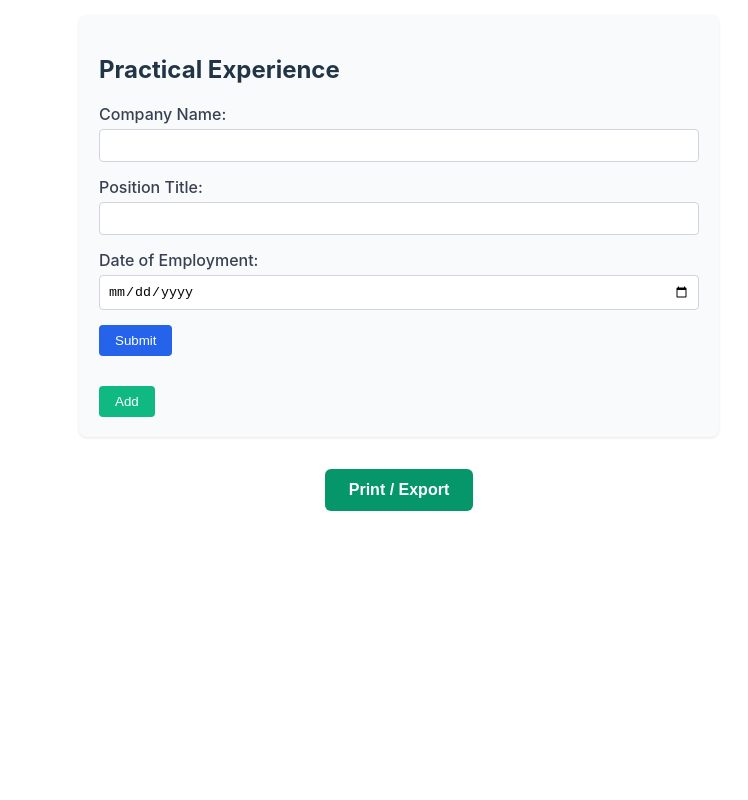
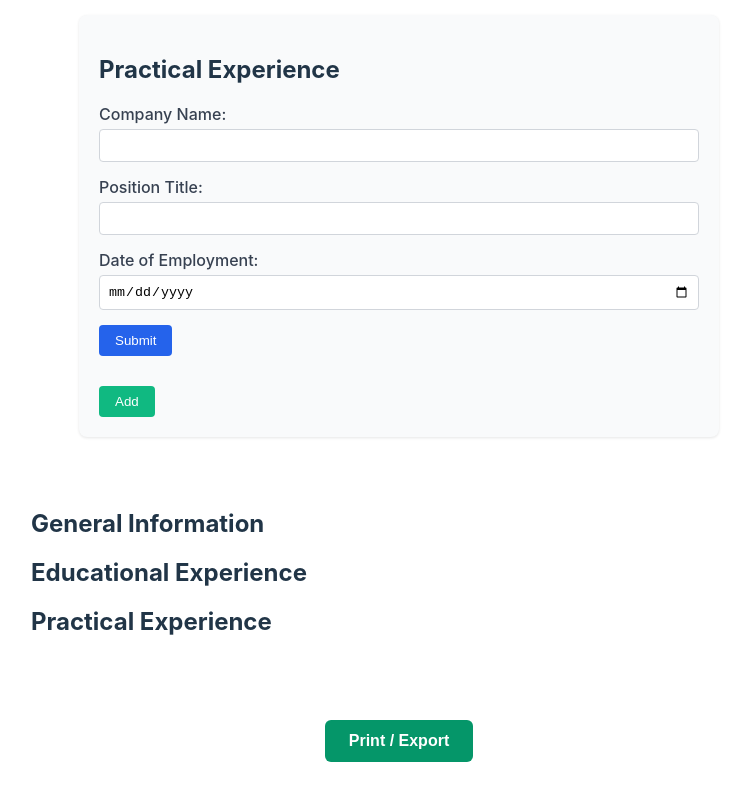
Before and after one commit to top-submissions/fullstackjs-cv-application, a React (Vite) app: page / in a window 1280 px wide. Shown: the part 970-1770 px from the top of the page, without its empty margins (241-989 px from the left). Before the commit the page ends 1553 px from the top, so only its background shows below. Built offline with nearby package versions, Linux system fonts and the light colour scheme.

Commit message:
feat(App): add CVPreview component

```diff
--- a/src/App.jsx
+++ b/src/App.jsx
@@ -3,14 +3,22 @@ import styles from './App.module.css';
 import GeneralInformationForm from './components/forms/GeneralInformationForm/GeneralInformationForm';
 import EducationalExperienceForm from './components/forms/EducationalExperienceForm/EducationalExperienceForm';
 import PracticalExperienceForm from './components/forms/PracticalExperienceForm/PracticalExperienceForm';
+import CVPreview from './components/views/CVPreview/CVPreview';
 
 function App() {
   return (
     <div className={styles.appContainer}>
       <h1 className={styles.headerTitle}>CV Application</h1>
-      <GeneralInformationForm />
-      <EducationalExperienceForm />
-      <PracticalExperienceForm />
+      <div className={styles.mainContent}>
+        <div className={styles.formSide}>
+          <GeneralInformationForm />
+          <EducationalExperienceForm />
+          <PracticalExperienceForm />
+        </div>
+        <div className={styles.previewSide}>
+          <CVPreview />
+        </div>
+      </div>
       <button className={styles.printButton} onClick={() => window.print()}>
         Print / Export
       </button>
```
